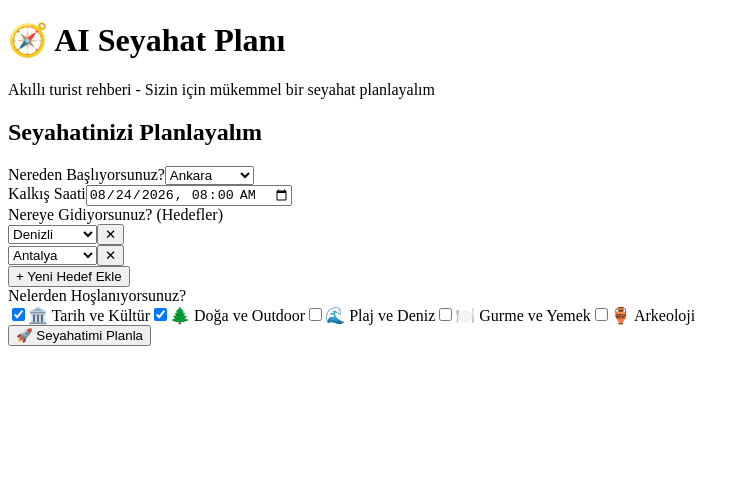
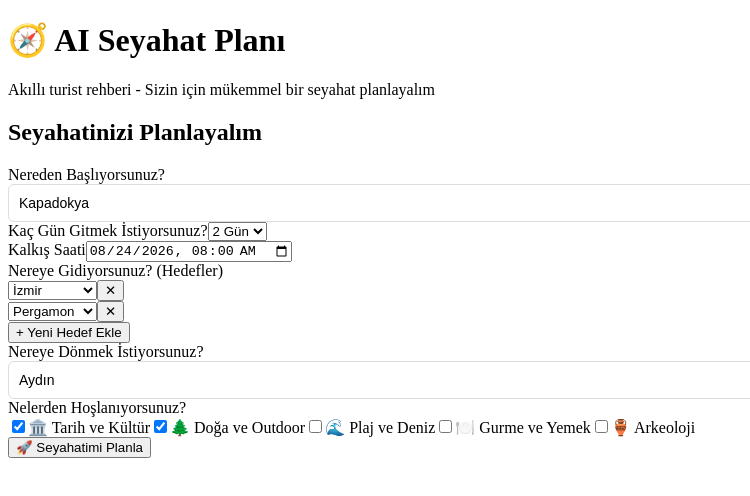
Before and after one commit to Zcerens/ai-travel-planner, a React (Vite) app in the folder frontend/: page / in a window 1280 px wide. Shown: the top 496 px of the page, without its empty margins (0-750 px from the left). Built offline with nearby package versions, Linux system fonts and the light colour scheme; the HTML template or start-up script is replaced by a standard one.

Commit message:
Update TripForm.jsx

```diff
--- a/frontend/src/components/TripForm.jsx
+++ b/frontend/src/components/TripForm.jsx
@@ -1,11 +1,10 @@
-import { useState } from 'react'
+import { useState, useMemo } from 'react'
 
 const CITIES = [
-  'Ankara', 'İstanbul', 'İzmir', 'Antalya', 'Konya', 'Nevşehir',
-  'Denizli', 'Muğla', 'Adana', 'Gaziantep', 'Bursa', 'Safranbolu',
-  'Kapadokya', 'Kuşadası', 'Bodrum', 'Marmaris', 'Çanakkale', 'Troia',
-  'Pergamon', 'Kütahya', 'Pamukkale', 'Dalyan', 'Mersin', 'Aydın'
-]
+  'Adana', 'Ankara', 'Antalya', 'Aydın', 'Bodrum', 'Bursa', 'Çanakkale', 'Dalyan',
+  'Denizli', 'Gaziantep', 'İstanbul', 'İzmir', 'Kapadokya', 'Kaş', 'Konya', 'Kuşadası',
+  'Kütahya', 'Marmaris', 'Mersin', 'Muğla', 'Nevşehir', 'Pamukkale', 'Pergamon', 'Safranbolu', 'Troia'
+].sort()
 
 const INTERESTS = [
   { id: 'history', label: 'Tarih ve Kültür', emoji: '🏛️' },
@@ -25,10 +24,31 @@ export default function TripForm({ onSubmit, loading }) {
     return `${year}-${month}-${day}T08:00`
   }
 
-  const [startCity, setStartCity] = useState('Ankara')
+  // Rastgele şehir seç
+  const getRandomCities = (count) => {
+    const shuffled = [...CITIES].sort(() => Math.random() - 0.5)
+    return shuffled.slice(0, count)
+  }
+
+  const [startCity, setStartCity] = useState(() => getRandomCities(1)[0])
   const [departureTime, setDepartureTime] = useState(getTodayDateTime())
-  const [destinations, setDestinations] = useState(['Denizli', 'Antalya'])
+  const [destinations, setDestinations] = useState(() => getRandomCities(2))
+  const [returnLocation, setReturnLocation] = useState(() => getRandomCities(1)[0])
+  const [tripDays, setTripDays] = useState(2)
   const [selectedInterests, setSelectedInterests] = useState(['history', 'nature'])
+  const [startCitySearch, setStartCitySearch] = useState('')
+  const [returnCitySearch, setReturnCitySearch] = useState('')
+  const [showStartDropdown, setShowStartDropdown] = useState(false)
+  const [showReturnDropdown, setShowReturnDropdown] = useState(false)
+
+  // Şehir arama filtresi
+  const filteredStartCities = useMemo(() => {
+    return CITIES.filter(city => city.toLowerCase().includes(startCitySearch.toLowerCase()))
+  }, [startCitySearch])
+
+  const filteredReturnCities = useMemo(() => {
+    return CITIES.filter(city => city.toLowerCase().includes(returnCitySearch.toLowerCase()))
+  }, [returnCitySearch])
 
   const handleDestinationChange = (index, value) => {
     const newDests = [...destinations]
@@ -58,6 +78,8 @@ export default function TripForm({ onSubmit, loading }) {
       startCity,
       departureTime,
       destinations,
+      returnLocation,
+      tripDays,
       interests: selectedInterests,
     })
   }
@@ -69,9 +91,70 @@ export default function TripForm({ onSubmit, loading }) {
       <form onSubmit={handleSubmit}>
         <div className="form-group">
           <label>Nereden Başlıyorsunuz?</label>
-          <select value={startCity} onChange={(e) => setStartCity(e.target.value)}>
-            {CITIES.map(city => (
-              <option key={city} value={city}>{city}</option>
+          <div style={{ position: 'relative' }}>
+            <input
+              type="text"
+              placeholder="Şehir ara..."
+              value={startCitySearch || startCity}
+              onChange={(e) => {
+                setStartCitySearch(e.target.value)
+                setShowStartDropdown(true)
+              }}
+              onFocus={() => setShowStartDropdown(true)}
+              onBlur={() => setTimeout(() => setShowStartDropdown(false), 200)}
+              style={{
+                width: '100%',
+                padding: '10px',
+                borderRadius: '6px',
+                border: '1px solid #ddd',
+                fontSize: '14px'
+              }}
+            />
+            {showStartDropdown && filteredStartCities.length > 0 && (
+              <div style={{
+                position: 'absolute',
+                top: '100%',
+                left: 0,
+                right: 0,
+                backgroundColor: '#fff',
+                border: '1px solid #ddd',
+                borderTop: 'none',
+                borderRadius: '0 0 6px 6px',
+                maxHeight: '200px',
+                overflowY: 'auto',
+                zIndex: 10
+              }}>
+                {filteredStartCities.map(city => (
+                  <div
+                    key={city}
+                    onClick={() => {
+                      setStartCity(city)
+                      setStartCitySearch('')
+                      setShowStartDropdown(false)
+                    }}
+                    style={{
+                      padding: '10px',
+                      cursor: 'pointer',
+                      backgroundColor: startCity === city ? '#f0f0f0' : '#fff',
+                      borderBottom: '1px solid #eee',
+                      ':hover': { backgroundColor: '#f5f5f5' }
+                    }}
+                    onMouseEnter={(e) => e.target.style.backgroundColor = '#f5f5f5'}
+                    onMouseLeave={(e) => e.target.style.backgroundColor = startCity === city ? '#f0f0f0' : '#fff'}
+                  >
+                    {city}
+                  </div>
+                ))}
+              </div>
+            )}
+          </div>
+        </div>
+
+        <div className="form-group">
+          <label>Kaç Gün Gitmek İstiyorsunuz?</label>
+          <select value={tripDays} onChange={(e) => setTripDays(parseInt(e.target.value))}>
+            {[1, 2, 3, 4, 5, 6, 7].map(day => (
+              <option key={day} value={day}>{day} Gün</option>
             ))}
           </select>
         </div>
@@ -118,6 +201,66 @@ export default function TripForm({ onSubmit, loading }) {
         </div>
 
         <div className="form-group">
+          <label>Nereye Dönmek İstiyorsunuz?</label>
+          <div style={{ position: 'relative' }}>
+            <input
+              type="text"
+              placeholder="Şehir ara..."
+              value={returnCitySearch || returnLocation}
+              onChange={(e) => {
+                setReturnCitySearch(e.target.value)
+                setShowReturnDropdown(true)
+              }}
+              onFocus={() => setShowReturnDropdown(true)}
+              onBlur={() => setTimeout(() => setShowReturnDropdown(false), 200)}
+              style={{
+                width: '100%',
+                padding: '10px',
+                borderRadius: '6px',
+                border: '1px solid #ddd',
+                fontSize: '14px'
+              }}
+            />
+            {showReturnDropdown && filteredReturnCities.length > 0 && (
+              <div style={{
+                position: 'absolute',
+                top: '100%',
+                left: 0,
+                right: 0,
+                backgroundColor: '#fff',
+                border: '1px solid #ddd',
+                borderTop: 'none',
+                borderRadius: '0 0 6px 6px',
+                maxHeight: '200px',
+                overflowY: 'auto',
+                zIndex: 10
+              }}>
+                {filteredReturnCities.map(city => (
+                  <div
+                    key={city}
+                    onClick={() => {
+                      setReturnLocation(city)
+                      setReturnCitySearch('')
+                      setShowReturnDropdown(false)
+                    }}
+                    style={{
+                      padding: '10px',
+                      cursor: 'pointer',
+                      backgroundColor: returnLocation === city ? '#f0f0f0' : '#fff',
+                      borderBottom: '1px solid #eee',
+                    }}
+                    onMouseEnter={(e) => e.target.style.backgroundColor = '#f5f5f5'}
+                    onMouseLeave={(e) => e.target.style.backgroundColor = returnLocation === city ? '#f0f0f0' : '#fff'}
+                  >
+                    {city}
+                  </div>
+                ))}
+              </div>
+            )}
+          </div>
+        </div>
+
+        <div className="form-group">
           <label>Nelerden Hoşlanıyorsunuz?</label>
           <div className="interests-grid">
             {INTERESTS.map(interest => (
```
